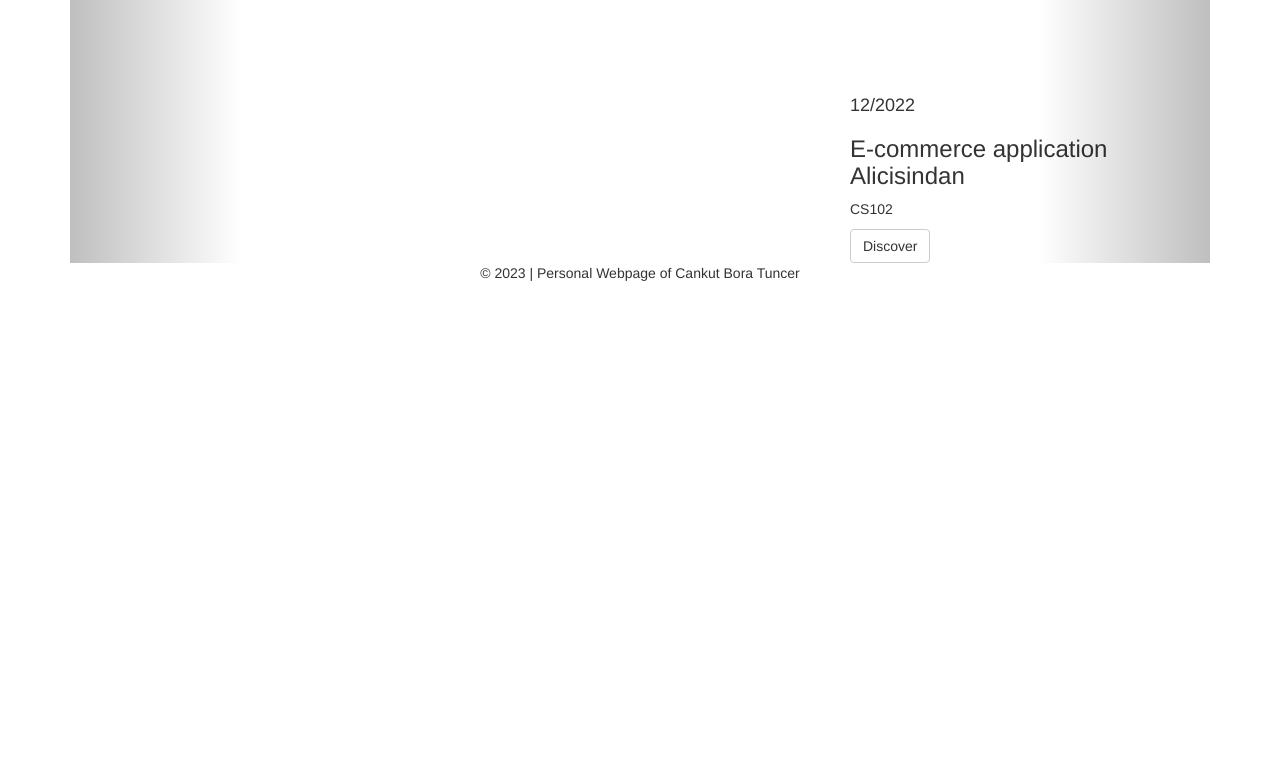
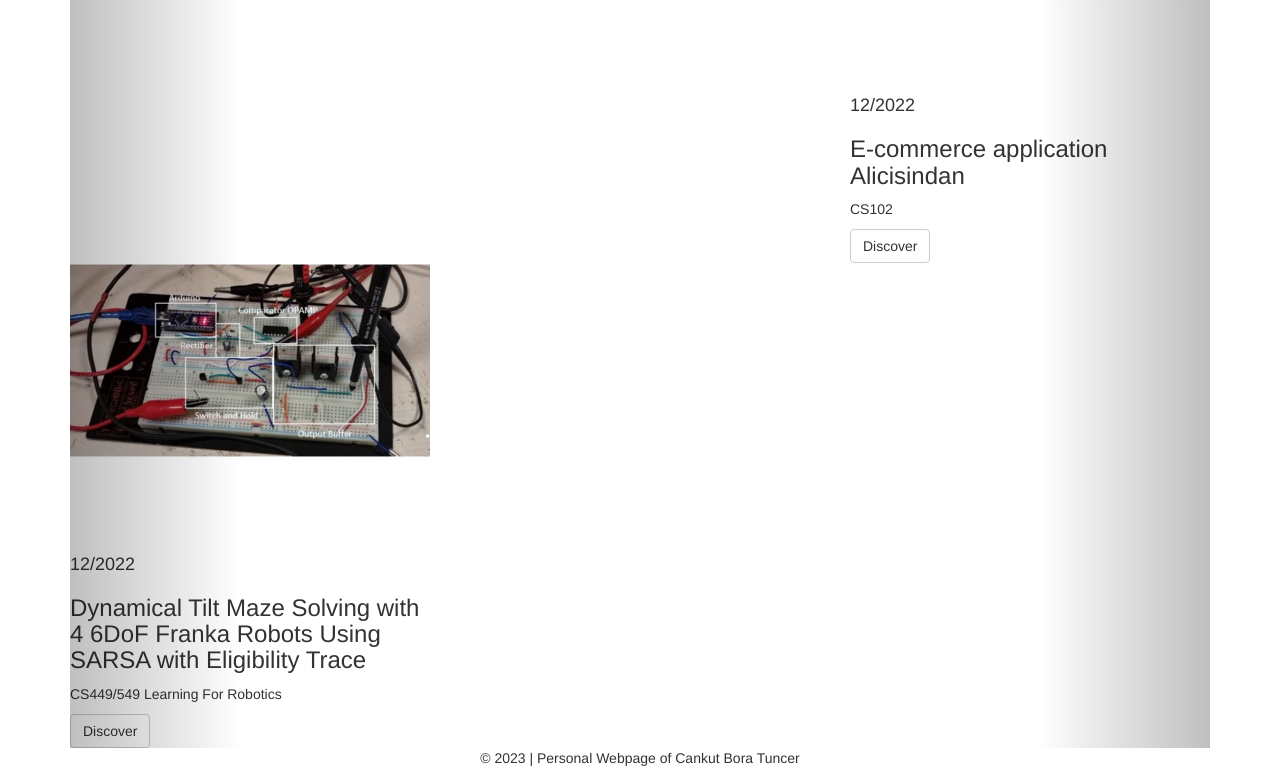
Before and after one commit to CankutBoraTuncer/cankutboratuncer.github.io, a plain HTML site: page works.html in a window 1280 px wide. Shown: the part 747-1525 px from the top of the page. Before the commit the page ends 1040 px from the top, so only its background shows below. Drawn offline with nearby package versions, Linux system fonts and the light colour scheme.

Commit message:
Update works.html

```diff
--- a/works.html
+++ b/works.html
@@ -97,6 +97,7 @@
                       <a href="./project_2.html" title="" class="btn btn-default">Discover</a>
                     </div>
                   </div>
+
                   <div class="col-sm-4">
                     <a href="./project_3.html" title="" class="black-image-project-hover">
                       <img src="./assets/images/work03-hover.jpg" alt="" class="img-responsive">
@@ -108,6 +109,7 @@
                       <a href="./project_3.html" title="" class="btn btn-default">Discover</a>
                     </div>
                   </div>
+
                   <div class="col-sm-4">
                     <a href="./project_4.html" title="" class="black-image-project-hover">
                       <img src="./assets/images/work03-hover.jpg" alt="" class="img-responsive">
@@ -119,6 +121,19 @@
                       <a href="./project_4.html" title="" class="btn btn-default">Discover</a>
                     </div>
                   </div>
+
+                  <div class="col-sm-4">
+                    <a href="./project_5.html" title="" class="black-image-project-hover">
+                      <img src="./assets/images/work03-hover.jpg" alt="" class="img-responsive">
+                    </a>
+                    <div class="card-container card-container-lg">
+                      <h4>12/2022</h4>
+                      <h3>Dynamical Tilt Maze Solving with 4 6DoF Franka Robots Using SARSA with Eligibility Trace</h3>
+                      <p>CS449/549 Learning For Robotics </p>
+                      <a href="./project_4.html" title="" class="btn btn-default">Discover</a>
+                    </div>
+                  </div>
+
                 </div>
                 <!--/row-->
               </div>
```
